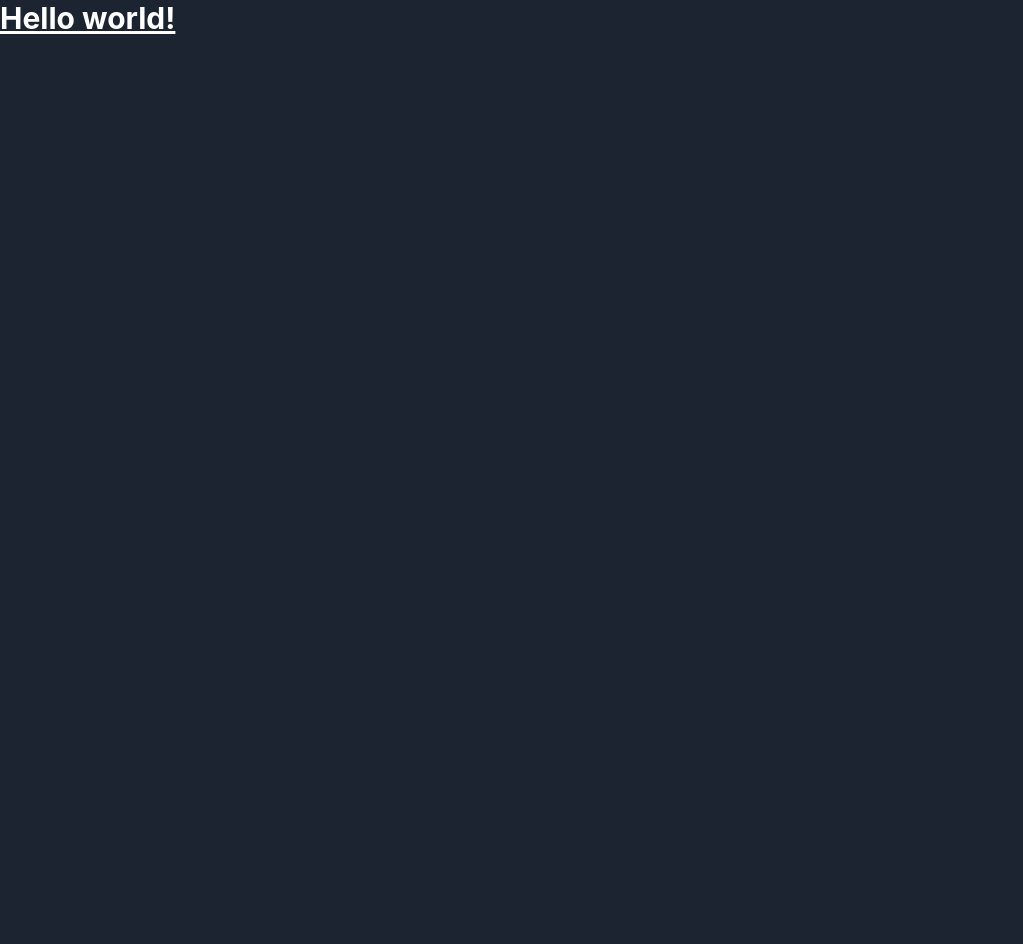
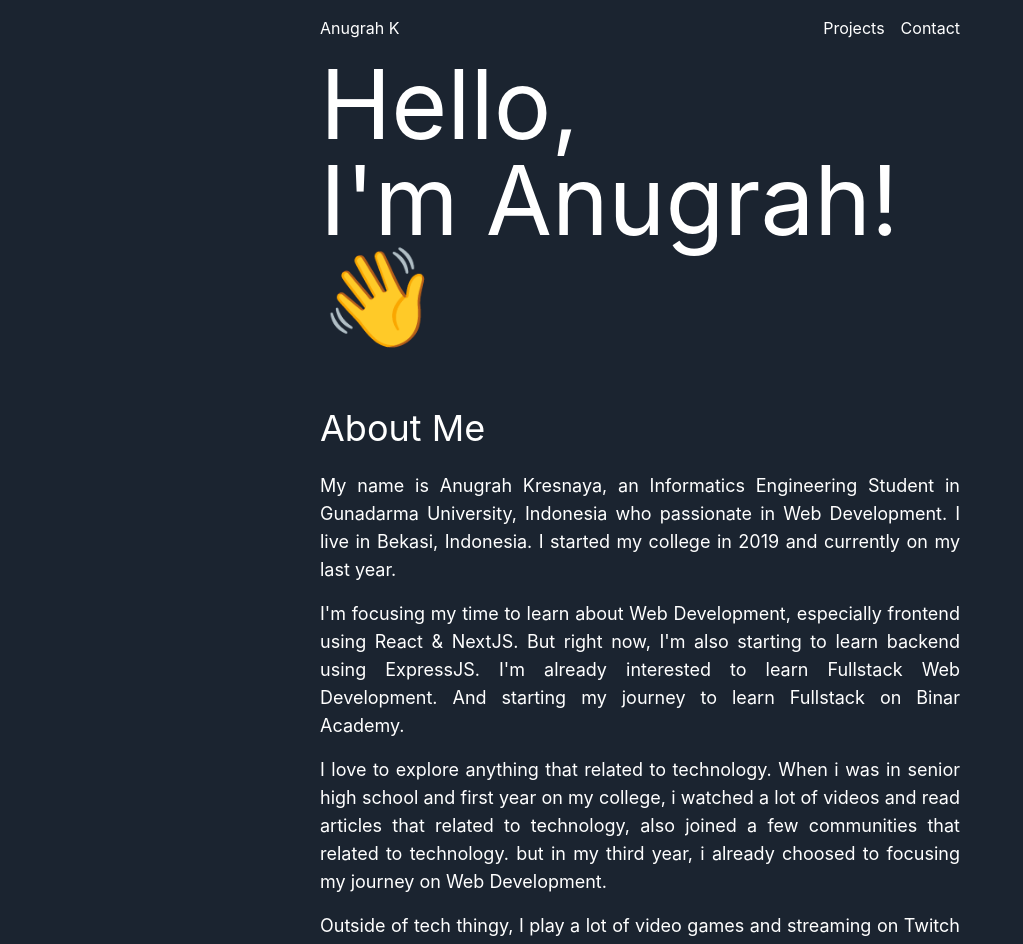
Before and after one commit to anugrahkresnaya/Portfolio-app, a Next.js app: page / in a window 1280 px wide. Shown: the top 944 px of the page, without its empty margins (0-1023 px from the left). Before the commit the page ends 800 px from the top, so only its background shows below. Built offline with nearby package versions, Linux system fonts and the light colour scheme.

Commit message:
feat: add navbar and about section

```diff
--- /dev/null
+++ b/components/navbar/Navbar.js
@@ -0,0 +1,23 @@
+import Link from "next/link";
+
+const Navbar = () => {
+  return (
+    <nav className="container mx-auto my-4 w-6/12 flex justify-between">
+      <div>
+        <h1>
+          <Link href="/">Anugrah K</Link>
+        </h1>
+      </div>
+      <ul className="flex">
+        <li className="mx-4">
+          <Link href="/">Projects</Link>
+        </li>
+        <li>
+          <Link href="/">Contact</Link>
+        </li>
+      </ul>
+    </nav>
+  )
+}
+
+export default Navbar;
--- a/pages/index.js
+++ b/pages/index.js
@@ -1,7 +1,38 @@
+import Navbar from "../components/navbar/Navbar"
+
 export default function Home() {
   return (
-    <h1 className="text-3xl font-bold underline">
-      Hello world!
-    </h1>
+    <>
+      <Navbar />
+      <div className="container mx-auto w-6/12">
+        <h1 className="text-8xl">Hello,</h1>
+        <h1 className="text-8xl">
+          I'm Anugrah!👋
+        </h1>
+      </div>
+      <div className="container mx-auto my-16 w-6/12 text-justify">
+        <h1 className="text-4xl mb-6">About Me</h1>
+        <p className="text-lg mb-4">
+          My name is Anugrah Kresnaya, an Informatics Engineering Student in Gunadarma University, Indonesia
+          who passionate in Web Development. I live in Bekasi, Indonesia. I started my college in 2019
+          and currently on my last year.
+        </p>
+        <p className="text-lg mb-4">
+          I'm focusing my time to learn about Web Development, especially frontend using React & NextJS. But
+          right now, I'm also starting to learn backend using ExpressJS. I'm already interested to learn
+          Fullstack Web Development. And starting my journey to learn Fullstack on Binar Academy.
+        </p>
+        <p className="text-lg mb-4">
+          I love to explore anything that related to technology. When i was in senior high school and first
+          year on my college, i watched a lot of videos and read articles that related to technology, also
+          joined a few communities that related to technology. but in my third year, i already choosed to
+          focusing my journey on Web Development.
+        </p>
+        <p className="text-lg">
+          Outside of tech thingy, I play a lot of video games and streaming on Twitch for fun. I like a
+          game that have a good story. but right now, I'm still grinding on Valorant.
+        </p>
+      </div>
+    </>
   )
 }
--- a/styles/globals.css
+++ b/styles/globals.css
@@ -6,6 +6,7 @@ body {
     Ubuntu, Cantarell, Fira Sans, Droid Sans, Helvetica Neue, sans-serif;
   color: white;
   background: #1B2430;
+  line-height: 1.4;
 }
 
 a {
--- a/tailwind.config.js
+++ b/tailwind.config.js
@@ -6,6 +6,9 @@ module.exports = {
   ],
   theme: {
     extend: {},
+    container: {
+      margin: '1000px',
+    },
   },
   plugins: [],
 }
```
